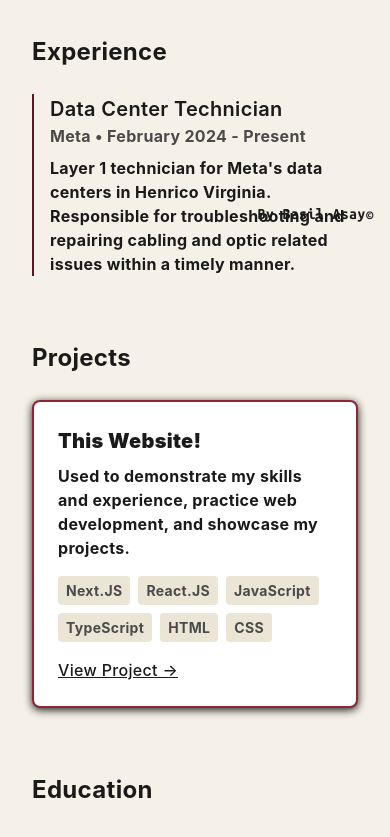
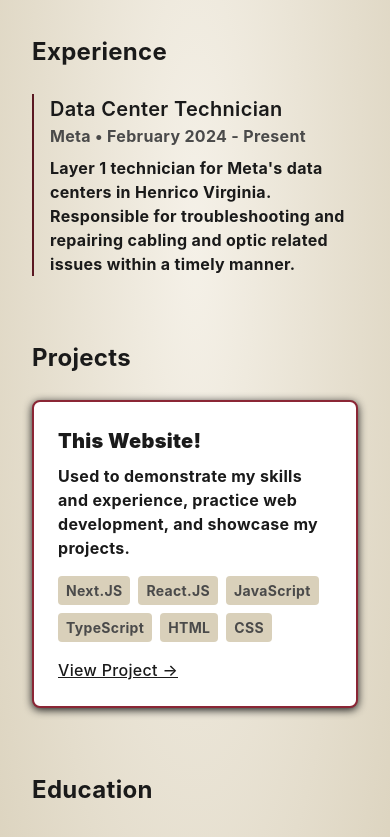
Before and after one commit to Flopet/basilasay, a Next.js app: page / in a window 390 px wide. Shown: the part 618-1455 px from the top of the page. Built offline with nearby package versions, Linux system fonts and the light colour scheme; a web font is replaced by a local one.

Commit message:
Cleaned up css
Cleaned up and reorganized:
 - page.css
 - layout.css
 - global.css

Moved all component css to components/css

```diff
--- a/app/globals.css
+++ b/app/globals.css
@@ -2,7 +2,7 @@
 :root {
   /* Base colors - Light mode (aged paper aesthetic) */
   --background: #f5f1e8;           /* Eggshell/aged paper */
-  --background-subtle: #ebe5d6;    /* Slightly darker aged paper */
+  --background-subtle: #d9d0ba;    /* Darker aged paper for gradient */
   --foreground: #1a1a1a;           /* Near black for text */
   --foreground-muted: #4a4a4a;     /* Medium grey for secondary text */
   --foreground-light: #6b6b6b;     /* Light grey for subtle elements */
@@ -12,6 +12,14 @@
   --border-strong: #5a1822;        /* Darker blood red border */
   --card-bg: #ffffff;              /* Clean white for cards */
   --shadow: rgba(26, 26, 26, 1);   /* Shadow at 100% opacity */
+
+  /* Layout dimensions */
+  --sidebar-width: 33.333333%;     /* Left sidebar (1/3 of viewport) */
+  --content-width: 66.666667%;     /* Main content (2/3 of viewport) */
+  --content-padding-x: 3rem;       /* Horizontal content padding */
+  --content-padding-y: 4rem;       /* Vertical content padding */
+  --section-spacing: 4rem;         /* Space between sections */
+  --grid-gap: 1.5rem;              /* Gap for grids and lists */
 }
 
 /* Basic Reset */
@@ -27,7 +35,6 @@ html {
 }
 
 body {
-  background: var(--background);
   color: var(--foreground);
   font-family: 'Zalando Sans SemiExpanded', -apple-system, BlinkMacSystemFont, 'Segoe UI', Roboto, Oxygen, Ubuntu, Cantarell, sans-serif;
   font-weight: bold;
@@ -35,7 +42,6 @@ body {
   text-rendering: optimizeLegibility;
   -webkit-font-smoothing: antialiased;
   -moz-osx-font-smoothing: grayscale;
-  min-height: 100vh;
 }
 
 h1{
@@ -47,11 +53,6 @@ footer {
     bottom: 0;
     right: 1rem;
     font-family: 'ubuntu mono', monospace;
-}
-
-/* Custom shadow class for cover image */
-.inner-shadow {
-  box-shadow: inset 0 0 20px 8px var(--shadow);
 }
 
 /* Typography Utilities */
--- a/app/page.css
+++ b/app/page.css
@@ -1,20 +1,24 @@
-/* Page Container */
+/* ========================================
+   Layout Structure
+   ======================================== */
+
 .page-container {
   min-height: 100vh;
   position: relative;
   z-index: 1;
 }
 
-/* Two-column layout */
 .layout-container {
   display: flex;
-  flex-direction: row;
   min-height: 100vh;
 }
 
-/* Left Column - Cover Image */
+/* ========================================
+   Left Column - Cover Image (Sidebar)
+   ======================================== */
+
 .cover-aside {
-  width: 33.333333%;
+  width: var(--sidebar-width);
   position: sticky;
   top: 0;
   height: 100vh;
@@ -30,13 +34,19 @@
   pointer-events: none;
 }
 
-/* Right Column - Content */
+.inner-shadow {
+  box-shadow: inset 0 0 20px 8px var(--shadow);
+}
+
+/* ========================================
+   Right Column - Main Content
+   ======================================== */
 
 .main-content {
-  width: 66.666667%;
-  padding-left: 3rem;
-  padding-right: 3rem;
-  padding-top: 4rem;
+  width: var(--content-width);
+  padding: var(--content-padding-y) var(--content-padding-x) var(--content-padding-y);
+  background: radial-gradient(ellipse at center, var(--background) 0%, var(--background-subtle) 100%);
+  min-height: 100vh;
 }
 
 hr {
@@ -45,12 +55,25 @@ hr {
   margin: 1rem 0;
 }
 
-/* Sections */
+/* ========================================
+   Sections
+   ======================================== */
+
 .section {
-  margin-bottom: 4rem;
+  margin-bottom: var(--section-spacing);
 }
 
-/* Hero Section */
+.section-heading {
+  font-size: 1.5rem;
+  font-weight: 700;
+  color: var(--foreground);
+  margin-bottom: var(--grid-gap);
+}
+
+/* ========================================
+   Hero Section
+   ======================================== */
+
 .hero-title {
   font-size: 3rem;
   font-weight: 700;
@@ -73,36 +96,40 @@ hr {
   color: var(--foreground);
 }
 
-/* Section Headings */
-.section-heading {
-  font-size: 1.5rem;
-  font-weight: 700;
-  color: var(--foreground);
-  margin-bottom: 1.5rem;
-}
+/* ========================================
+   Experience Section
+   ======================================== */
 
-/* Experience Section */
 .experience-list {
   display: flex;
   flex-direction: column;
   gap: 2rem;
 }
 
-/* Projects Section */
+/* ========================================
+   Projects Section
+   ======================================== */
+
 .projects-grid {
   display: grid;
-  gap: 1.5rem;
+  gap: var(--grid-gap);
   grid-template-columns: repeat(2, 1fr);
 }
 
-/* Education Section */
+/* ========================================
+   Education Section
+   ======================================== */
+
 .education-list {
   display: flex;
   flex-direction: column;
   gap: 1rem;
 }
 
-/* Contact Section */
+/* ========================================
+   Contact Section
+   ======================================== */
+
 .contact-links {
   display: flex;
   flex-wrap: wrap;
--- a/app/page.mobile.css
+++ b/app/page.mobile.css
@@ -1,42 +1,54 @@
+/* ========================================
+   Tablet Styles (768px - 1024px)
+   ======================================== */
+
 @media (max-width: 1024px) {
+  /* Stack layout vertically */
   .layout-container {
     flex-direction: column;
   }
 
+  /* Convert sidebar to circular avatar in top-right */
   .cover-aside {
-    overflow: hidden;
+    position: absolute;
+    top: 1rem;
+    right: 1rem;
     width: 10rem;
     height: 10rem;
     border-radius: 50%;
-    top: 1rem;
-    right: 1rem;
-    position: absolute;
+    overflow: hidden;
   }
 
+  /* Content takes full width */
   .main-content {
     width: 100%;
-    padding-left: 3rem;
-    padding-right: 3rem;
-    padding-top: 4rem;
+    padding: var(--content-padding-y) var(--content-padding-x);
   }
 
+  /* Wider divider on tablets */
   hr {
     width: 75%;
     min-width: 0;
   }
 
+  /* Single column project grid */
   .projects-grid {
-    grid-template-columns: repeat(1, 1fr);
+    grid-template-columns: 1fr;
   }
 }
 
+/* ========================================
+   Mobile Styles (< 640px)
+   ======================================== */
+
 @media (max-width: 640px) {
+  /* Hide cover image on mobile */
   .cover-aside {
     display: none;
   }
 
+  /* Reduce padding on mobile */
   .main-content {
-    padding-left: 2rem;
-    padding-right: 2rem;
+    padding: var(--content-padding-y) 2rem;
   }
 }
--- a/components/ContactLink.tsx
+++ b/components/ContactLink.tsx
@@ -1,4 +1,4 @@
-import "./ContactLink.css";
+import "./css/ContactLink.css";
 
 interface ContactLinkProps {
   href: string;
--- a/components/EducationItem.tsx
+++ b/components/EducationItem.tsx
@@ -1,4 +1,4 @@
-import "./EducationItem.css";
+import "./css/EducationItem.css";
 
 interface EducationItemProps {
   degree: string;
--- a/components/ExperienceItem.tsx
+++ b/components/ExperienceItem.tsx
@@ -1,4 +1,4 @@
-import "./ExperienceItem.css";
+import "./css/ExperienceItem.css";
 
 interface ExperienceItemProps {
   title: string;
--- a/components/ProjectCard.tsx
+++ b/components/ProjectCard.tsx
@@ -1,4 +1,4 @@
-import "./ProjectCard.css";
+import "./css/ProjectCard.css";
 
 interface ProjectCardProps {
   title: string;
```
Also changed, not shown: components/css/ContactLink.css (renamed from components/ContactLink.css), components/css/EducationItem.css (renamed from components/EducationItem.css), components/css/ExperienceItem.css (renamed from components/ExperienceItem.css), components/css/ProjectCard.css (renamed from components/ProjectCard.css), 1 other file (tests, documents, lock files or other folders).
